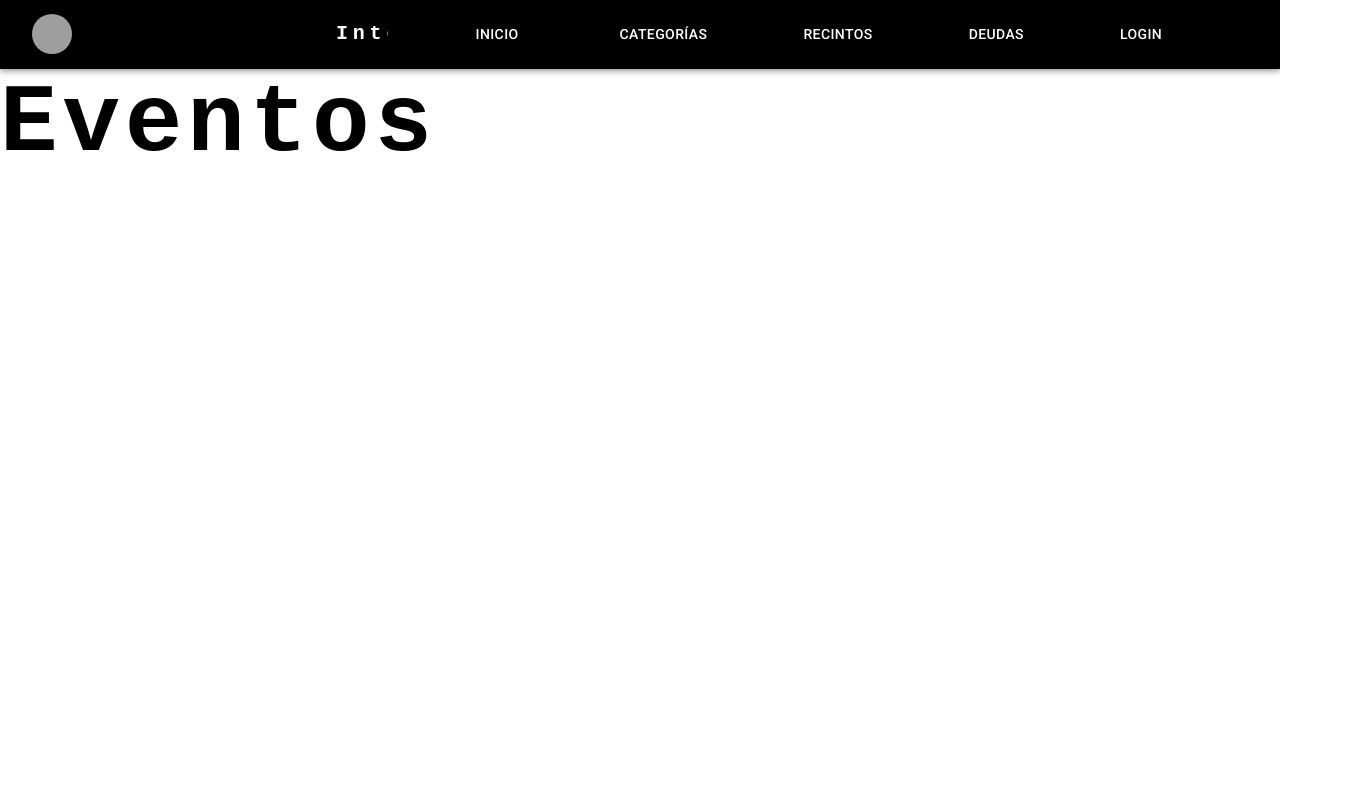
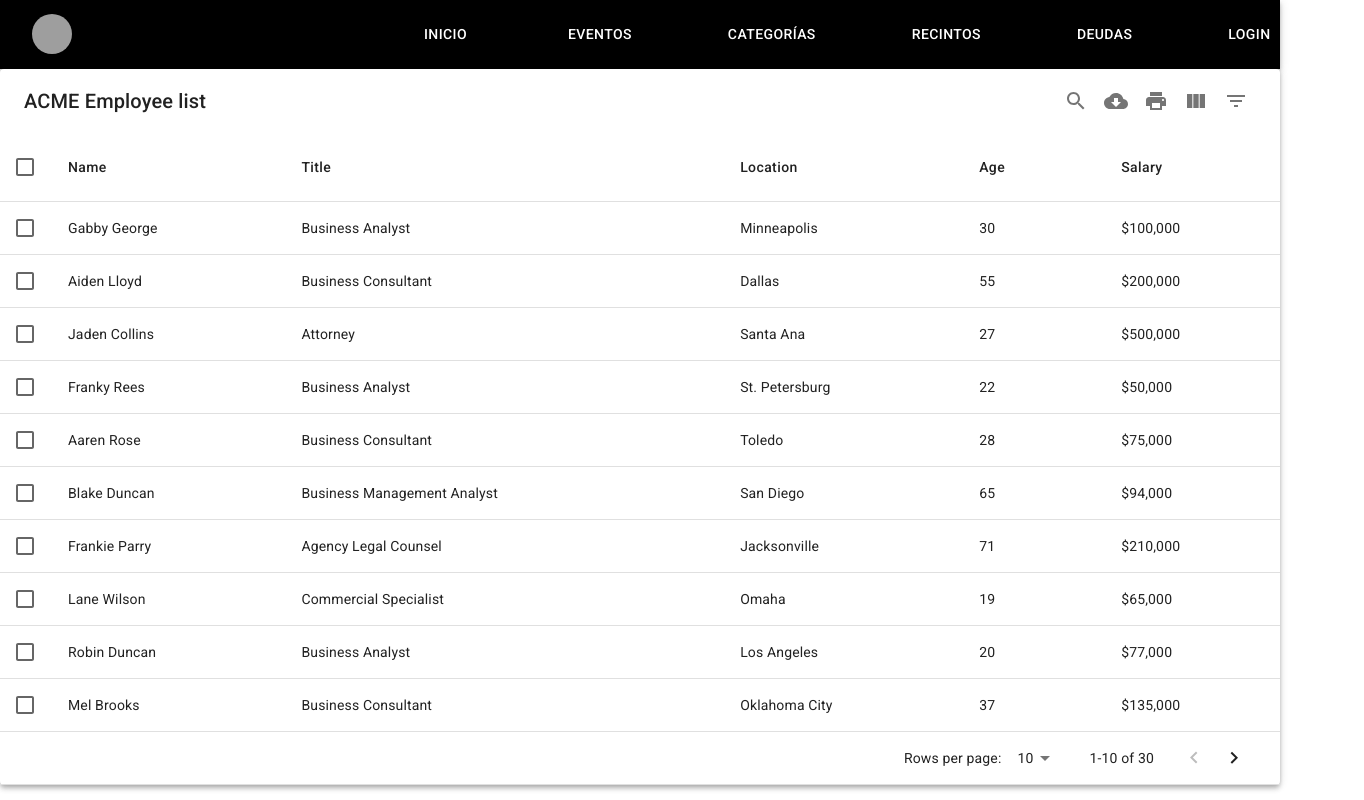
Before and after one commit to Chii1914/InterBM_WebSite, a React (Create React App) app: page /eventos in a window 1280 px wide. Shown: the whole page, 1364 px wide, since content can reach past the window. Built offline with nearby package versions, Linux system fonts and the light colour scheme; grey boxes are pictures that could not be loaded.

Commit message:
Inicio desarrollo eventos

```diff
--- a/package.json
+++ b/package.json
@@ -2,7 +2,6 @@
   "name": "my-app",
   "version": "0.1.0",
   "private": true,
-
   "dependencies": {
     "@emotion/react": "^11.11.1",
     "@emotion/styled": "^11.11.0",
@@ -15,6 +14,9 @@
     "@testing-library/user-event": "^13.5.0",
     "axios": "^1.5.1",
     "babel": "^6.23.0",
+    "i": "^0.3.7",
+    "mui-datatables": "^4.3.0",
+    "npm": "^10.2.3",
     "react": "^18.2.0",
     "react-dom": "^18.2.0",
     "react-helmet": "^6.1.0",
--- a/src/layouts/full-layout/Header.jsx
+++ b/src/layouts/full-layout/Header.jsx
@@ -19,10 +19,12 @@
 function Header() {
   const pages = [
     { name: "Inicio", path: "/" },
+    { name: "Eventos", path: "/eventos"},
     { name: "Categorías", path: "/categorias" },
     { name: "Recintos", path: "/recintos" },
     { name: "Deudas", path: "/deudas" },
     { name: "Login", path: "/login" },
+
   ];
 
   const settings = ["Profile", "Account", "Dashboard", "Logout"];
--- a/src/pages/Eventos/Eventos.jsx
+++ b/src/pages/Eventos/Eventos.jsx
@@ -1,23 +1,59 @@
 import React from "react";
 import PageContainer from "../../components/container/PageContainer";
 import { Box, Button, Typography } from "@mui/material";
+import MUIDataTable from "mui-datatables";
+import ReactDOM from "react-dom";
+
+const columns = ["Name", "Title", "Location", "Age", "Salary"];
+
+    const data = [
+      ["Gabby George", "Business Analyst", "Minneapolis", 30, "$100,000"],
+      ["Aiden Lloyd", "Business Consultant", "Dallas", 55, "$200,000"],
+      ["Jaden Collins", "Attorney", "Santa Ana", 27, "$500,000"],
+      ["Franky Rees", "Business Analyst", "St. Petersburg", 22, "$50,000"],
+      ["Aaren Rose", "Business Consultant", "Toledo", 28, "$75,000"],
+      ["Blake Duncan", "Business Management Analyst", "San Diego", 65, "$94,000"],
+      ["Frankie Parry", "Agency Legal Counsel", "Jacksonville", 71, "$210,000"],
+      ["Lane Wilson", "Commercial Specialist", "Omaha", 19, "$65,000"],
+      ["Robin Duncan", "Business Analyst", "Los Angeles", 20, "$77,000"],
+      ["Mel Brooks", "Business Consultant", "Oklahoma City", 37, "$135,000"],
+      ["Harper White", "Attorney", "Pittsburgh", 52, "$420,000"],
+      ["Kris Humphrey", "Agency Legal Counsel", "Laredo", 30, "$150,000"],
+      ["Frankie Long", "Industrial Analyst", "Austin", 31, "$170,000"],
+      ["Brynn Robbins", "Business Analyst", "Norfolk", 22, "$90,000"],
+      ["Justice Mann", "Business Consultant", "Chicago", 24, "$133,000"],
+      ["Addison Navarro", "Business Management Analyst", "New York", 50, "$295,000"],
+      ["Jesse Welch", "Agency Legal Counsel", "Seattle", 28, "$200,000"],
+      ["Eli Mejia", "Commercial Specialist", "Long Beach", 65, "$400,000"],
+      ["Gene Leblanc", "Industrial Analyst", "Hartford", 34, "$110,000"],
+      ["Danny Leon", "Computer Scientist", "Newark", 60, "$220,000"],
+      ["Lane Lee", "Corporate Counselor", "Cincinnati", 52, "$180,000"],
+      ["Jesse Hall", "Business Analyst", "Baltimore", 44, "$99,000"],
+      ["Danni Hudson", "Agency Legal Counsel", "Tampa", 37, "$90,000"],
+      ["Terry Macdonald", "Commercial Specialist", "Miami", 39, "$140,000"],
+      ["Justice Mccarthy", "Attorney", "Tucson", 26, "$330,000"],
+      ["Silver Carey", "Computer Scientist", "Memphis", 47, "$250,000"],
+      ["Franky Miles", "Industrial Analyst", "Buffalo", 49, "$190,000"],
+      ["Glen Nixon", "Corporate Counselor", "Arlington", 44, "$80,000"],
+      ["Gabby Strickland", "Business Process Consultant", "Scottsdale", 26, "$45,000"],
+      ["Mason Ray", "Computer Scientist", "San Francisco", 39, "$142,000"]
+    ];
+
 
 function Eventos() {
+  const options = {
+    filterType: 'dropdown',
+    responsive: 'stacked'
+  };
+
   return (
     <PageContainer title="Pagina inicio" description="aaaaaaaaaaaaaaaaa">
-      <Typography
-            variant="h1"
-            component="h1"
-            sx={{
-              color: "black",
-              textShadow: "4px 4px 8px #FFFFFF",
-              fontFamily: "monospace",
-              fontWeight: 700,
-              letterSpacing: ".3rem",
-            }}
-          >
-        Eventos
-        </Typography>
+       <MUIDataTable
+        title={"ACME Employee list"}
+        data={data}
+        columns={columns}
+        options={options}
+      />
     </PageContainer>
   );
 }
```
Also changed, not shown: 1 other file (tests, documents, lock files or other folders).
